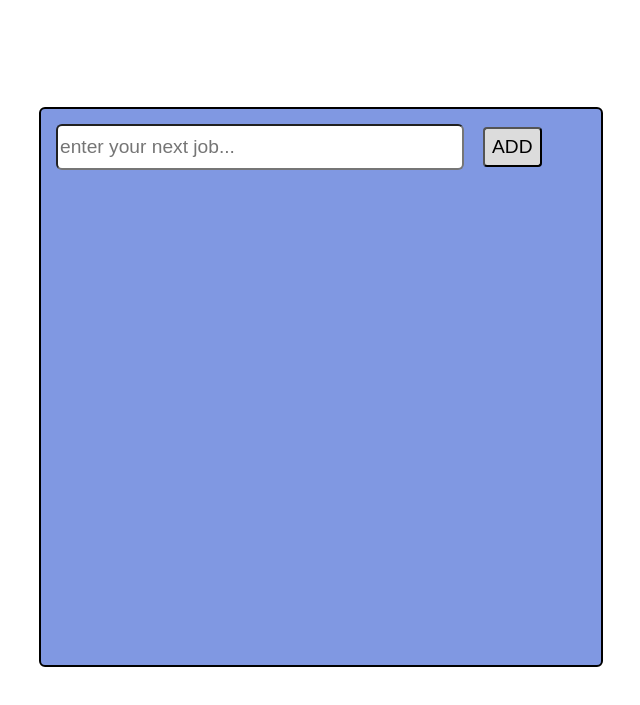
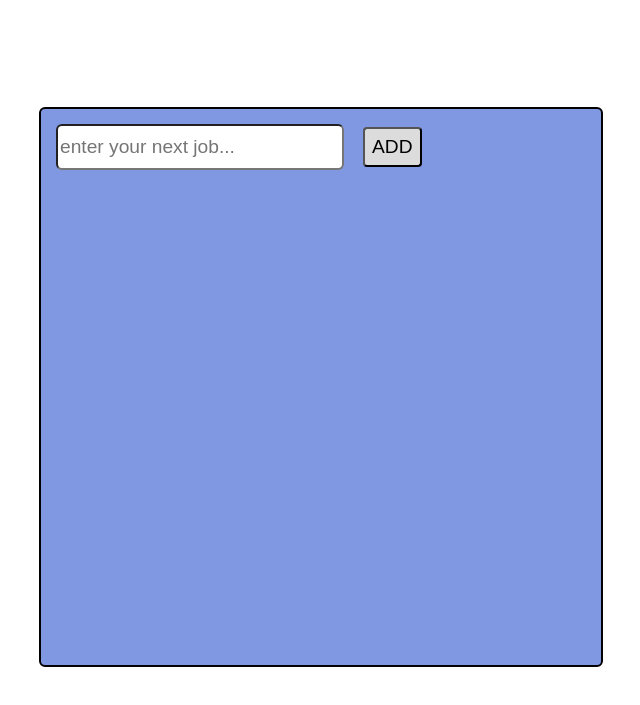
Before and after one commit to ratul-1802/OIBSIP, a plain HTML site: page To Do List/index.html in a window 1280 px wide. Shown: the part 61-766 px from the top of the page, without its empty margins (319-959 px from the left). Drawn offline with Linux system fonts and the light colour scheme.

Commit message:
Changed resolution of few tags

```diff
--- a/To Do List/style.css
+++ b/To Do List/style.css
@@ -18,9 +18,9 @@ section{
 }
 input{
     margin: 15px;
-    width: 50vh;
     height: 40px;
     /* border: 2px solid black; */
+    width: 50%;
     border-radius: 6px;
     font-size: larger;
 }
@@ -54,6 +54,7 @@ li span{
     width: 60%;
     font-size: larger;
     text-transform: capitalize;
+    word-break: break-all;
 }
 li button{
     height: auto;
```
